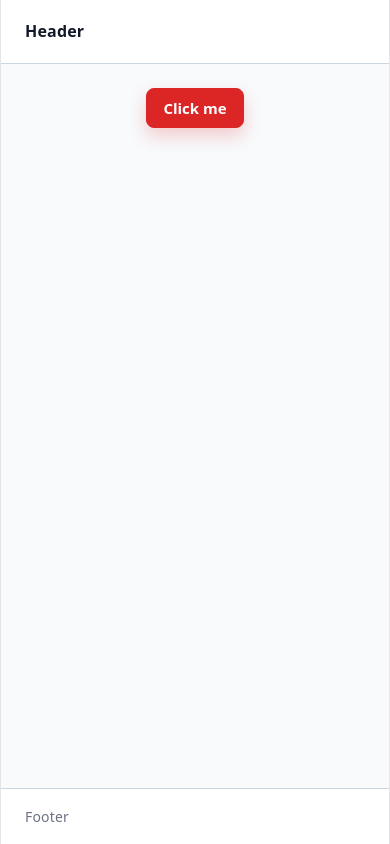
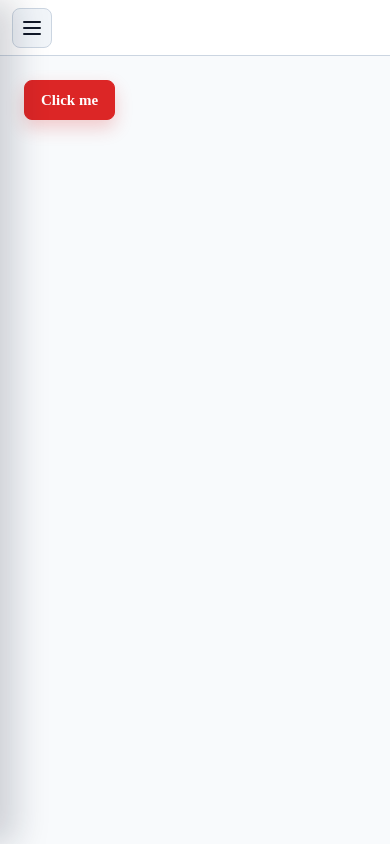
Before and after one commit to Yuange29/lms-frontend, a React (Vite) app: page / in a window 390 px wide. Built offline with nearby package versions, Linux system fonts and the light colour scheme.

Commit message:
change layout: mobile  navigate -->side bar navigate and fix some ui + ux

```diff
--- a/src/components/layout/MainLayout.jsx
+++ b/src/components/layout/MainLayout.jsx
@@ -1,14 +1,36 @@
 import styled from "styled-components";
+import { useState } from "react";
 import Body from "./Body";
-import Footer from "./Footer";
-import Header from "./Header";
 
 function MainLayout({ children }) {
+    const [isSidebarOpen, setIsSidebarOpen] = useState(false);
+
+    const openSidebar = () => setIsSidebarOpen(true);
+    const closeSidebar = () => setIsSidebarOpen(false);
+
     return (
         <LayoutStyle>
-            <Header />
-            <Body>{children}</Body>
-            <Footer />
+            <DesktopSidebar>sidebar</DesktopSidebar>
+
+            <MobileHeader>
+                <MenuButton
+                    type="button"
+                    aria-label="Open sidebar"
+                    onClick={openSidebar}
+                >
+                    <MenuIcon className="fa-solid fa-bars" aria-hidden="true" />
+                </MenuButton>
+            </MobileHeader>
+
+            <Overlay $isOpen={isSidebarOpen} onClick={closeSidebar} />
+
+            <MobileSidebar $isOpen={isSidebarOpen}>
+                <MobileNav>sidebar</MobileNav>
+            </MobileSidebar>
+
+            <Content>
+                <Body>{children}</Body>
+            </Content>
         </LayoutStyle>
     );
 }
@@ -16,8 +38,128 @@ function MainLayout({ children }) {
 const LayoutStyle = styled.div`
     display: flex;
     min-height: 100svh;
-    flex-direction: column;
     background-color: var(--color-background);
 `;
 
+const DesktopSidebar = styled.aside`
+    position: fixed;
+    top: 0;
+    left: 0;
+    width: 260px;
+    height: 100svh;
+    padding: 24px;
+    border-right: 1px solid var(--color-border);
+    background-color: var(--color-card);
+    color: var(--color-text);
+    font-weight: 700;
+    overflow-y: auto;
+
+    @media (max-width: 480px) {
+        display: none;
+    }
+`;
+
+const Content = styled.div`
+    display: flex;
+    min-width: 0;
+    flex: 1;
+    flex-direction: column;
+    margin-left: 260px;
+
+    @media (max-width: 480px) {
+        margin-left: 0;
+        padding-top: 56px;
+    }
+`;
+
+const MobileHeader = styled.header`
+    display: none;
+
+    @media (max-width: 480px) {
+        position: fixed;
+        z-index: 30;
+        top: 0;
+        left: 0;
+        right: 0;
+        display: flex;
+        align-items: center;
+        height: 56px;
+        padding: 0 12px;
+        border-bottom: 1px solid var(--color-border);
+        background-color: var(--color-card);
+    }
+`;
+
+const MenuButton = styled.button`
+    display: inline-flex;
+    align-items: center;
+    justify-content: center;
+    width: 40px;
+    height: 40px;
+    border: 1px solid var(--color-border);
+    border-radius: 8px;
+    background-color: var(--color-surface);
+    color: var(--color-text);
+    cursor: pointer;
+`;
+
+const MenuIcon = styled.i`
+    position: relative;
+    display: inline-block;
+    width: 18px;
+    height: 14px;
+
+    &::before {
+        position: absolute;
+        top: 0;
+        left: 0;
+        width: 18px;
+        height: 2px;
+        border-radius: 999px;
+        background-color: currentColor;
+        box-shadow:
+            0 6px 0 currentColor,
+            0 12px 0 currentColor;
+        content: "";
+    }
+`;
+
+const Overlay = styled.div`
+    position: fixed;
+    z-index: 40;
+    inset: 0;
+    background-color: rgba(15, 23, 42, 0.42);
+    opacity: ${({ $isOpen }) => ($isOpen ? 1 : 0)};
+    pointer-events: ${({ $isOpen }) => ($isOpen ? "auto" : "none")};
+    transition: opacity 220ms ease;
+
+    @media (min-width: 481px) {
+        display: none;
+    }
+`;
+
+const MobileSidebar = styled.aside`
+    position: fixed;
+    z-index: 50;
+    top: 0;
+    bottom: 0;
+    left: 0;
+    width: min(78vw, 300px);
+    padding: 24px;
+    border-right: 1px solid var(--color-border);
+    background-color: var(--color-card);
+    color: var(--color-text);
+    box-shadow: 16px 0 32px rgba(15, 23, 42, 0.18);
+    transform: translateX(${({ $isOpen }) => ($isOpen ? "0" : "-100%")});
+    transition: transform 260ms ease;
+
+    @media (min-width: 481px) {
+        display: none;
+    }
+`;
+
+const MobileNav = styled.nav`
+    font-weight: 700;
+`;
+
 export default MainLayout;
--- a/src/index.css
+++ /dev/null
@@ -1,111 +0,0 @@
-:root {
-  --text: #6b6375;
-  --text-h: #08060d;
-  --bg: #fff;
-  --border: #e5e4e7;
-  --code-bg: #f4f3ec;
-  --accent: #aa3bff;
-  --accent-bg: rgba(170, 59, 255, 0.1);
-  --accent-border: rgba(170, 59, 255, 0.5);
-  --social-bg: rgba(244, 243, 236, 0.5);
-  --shadow:
-    rgba(0, 0, 0, 0.1) 0 10px 15px -3px, rgba(0, 0, 0, 0.05) 0 4px 6px -2px;
-
-  --sans: system-ui, 'Segoe UI', Roboto, sans-serif;
-  --heading: system-ui, 'Segoe UI', Roboto, sans-serif;
-  --mono: ui-monospace, Consolas, monospace;
-
-  font: 18px/145% var(--sans);
-  letter-spacing: 0.18px;
-  color-scheme: light dark;
-  color: var(--text);
-  background: var(--bg);
-  font-synthesis: none;
-  text-rendering: optimizeLegibility;
-  -webkit-font-smoothing: antialiased;
-  -moz-osx-font-smoothing: grayscale;
-
-  @media (max-width: 1024px) {
-    font-size: 16px;
-  }
-}
-
-@media (prefers-color-scheme: dark) {
-  :root {
-    --text: #9ca3af;
-    --text-h: #f3f4f6;
-    --bg: #16171d;
-    --border: #2e303a;
-    --code-bg: #1f2028;
-    --accent: #c084fc;
-    --accent-bg: rgba(192, 132, 252, 0.15);
-    --accent-border: rgba(192, 132, 252, 0.5);
-    --social-bg: rgba(47, 48, 58, 0.5);
-    --shadow:
-      rgba(0, 0, 0, 0.4) 0 10px 15px -3px, rgba(0, 0, 0, 0.25) 0 4px 6px -2px;
-  }
-
-  #social .button-icon {
-    filter: invert(1) brightness(2);
-  }
-}
-
-body {
-  margin: 0;
-}
-
-#root {
-  width: 1126px;
-  max-width: 100%;
-  margin: 0 auto;
-  text-align: center;
-  border-inline: 1px solid var(--border);
-  min-height: 100svh;
-  display: flex;
-  flex-direction: column;
-  box-sizing: border-box;
-}
-
-h1,
-h2 {
-  font-family: var(--heading);
-  font-weight: 500;
-  color: var(--text-h);
-}
-
-h1 {
-  font-size: 56px;
-  letter-spacing: -1.68px;
-  margin: 32px 0;
-  @media (max-width: 1024px) {
-    font-size: 36px;
-    margin: 20px 0;
-  }
-}
-h2 {
-  font-size: 24px;
-  line-height: 118%;
-  letter-spacing: -0.24px;
-  margin: 0 0 8px;
-  @media (max-width: 1024px) {
-    font-size: 20px;
-  }
-}
-p {
-  margin: 0;
-}
-
-code,
-.counter {
-  font-family: var(--mono);
-  display: inline-flex;
-  border-radius: 4px;
-  color: var(--text-h);
-}
-
-code {
-  font-size: 15px;
-  line-height: 135%;
-  padding: 4px 8px;
-  background: var(--code-bg);
-}
--- a/src/main.jsx
+++ b/src/main.jsx
@@ -1,12 +1,13 @@
 import { StrictMode } from "react";
 import { createRoot } from "react-dom/client";
-import "./index.css";
 import App from "./App.jsx";
 import { AppThemeProvider } from "./contexts/ThemeContext.jsx";
+import { GlobalStyle } from "./styles/GlobalStyle.js";
 
 createRoot(document.getElementById("root")).render(
     <StrictMode>
         <AppThemeProvider>
+            <GlobalStyle />
             <App />
         </AppThemeProvider>
     </StrictMode>,
--- a/src/pages/HomePage.tsx
+++ b/src/pages/HomePage.tsx
@@ -1,11 +1,15 @@
+import styled from "styled-components";
+
 import Button from "../components/ui/Button";
 
 export default function HomePage() {
     return (
-        <div>
+        <HomePageStyle>
             <Button onClick={() => {}} navigate="/setting" isDanger={true}>
                 Click me
             </Button>
-        </div>
+        </HomePageStyle>
     );
 }
+
+const HomePageStyle = styled.div``;
--- a/src/styles/GlobalStyle.js
+++ b/src/styles/GlobalStyle.js
@@ -1,7 +1,7 @@
 import { createGlobalStyle } from "styled-components";
 
 export const GlobalStyle = createGlobalStyle`
-     :root {
+    :root {
     --color-primary: ${({ theme }) => theme.colors.primary};
     --color-primary-hover: ${({ theme }) => theme.colors.primaryHover};
     --color-primary-active: ${({ theme }) => theme.colors.primaryActive};
@@ -33,7 +33,8 @@ export const GlobalStyle = createGlobalStyle`
   }
 
     * {
-    box-sizing: border-box;
+        box-sizing: border-box;
+        margin: 0;
     }
 
     a {
```
